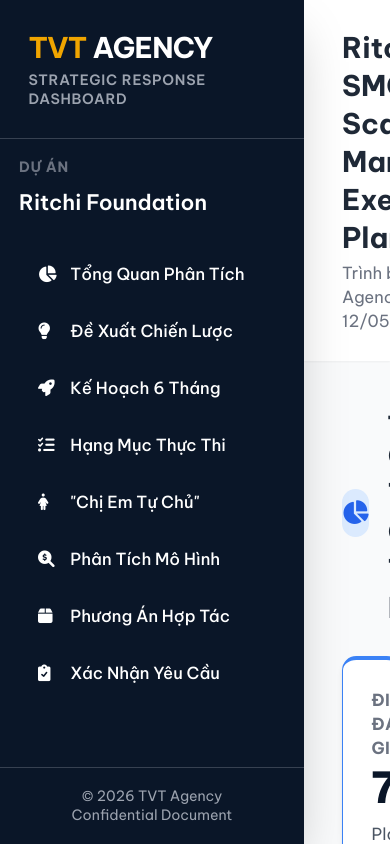
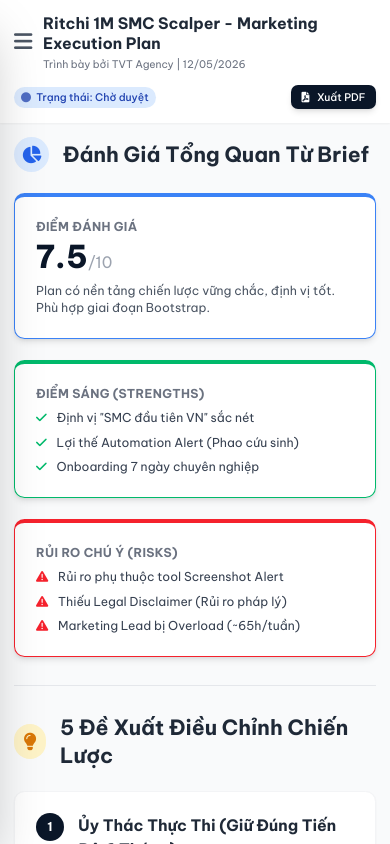
Before and after one commit to mrtony2025/phunulamchuai, a plain HTML site: page TVT_Agency_Response_Dashboard.html in a window 390 px wide. Drawn offline with nearby package versions, Linux system fonts and the light colour scheme.

Commit message:
Optimize mobile UI for TVT Agency Response Dashboard

```diff
--- a/TVT_Agency_Response_Dashboard.html
+++ b/TVT_Agency_Response_Dashboard.html
@@ -33,8 +33,10 @@
         }
     </script>
     <style>
-        /* Tăng kích thước font chữ gốc để tối ưu hiển thị khi trình chiếu/màn hình lớn */
-        html { font-size: 19px; }
+        /* Tối ưu kích thước font chữ trên các thiết bị */
+        @media (min-width: 1024px) { html { font-size: 19px; } }
+        @media (min-width: 768px) and (max-width: 1023px) { html { font-size: 16px; } }
+        @media (max-width: 767px) { html { font-size: 14px; } }
 
         body { font-family: 'Be Vietnam Pro', sans-serif; background-color: #f1f5f9; color: #334155; }
         .glass-panel { background: rgba(255, 255, 255, 0.95); backdrop-filter: blur(10px); border: 1px solid rgba(255, 255, 255, 0.2); box-shadow: 0 4px 6px -1px rgba(0, 0, 0, 0.1), 0 2px 4px -1px rgba(0, 0, 0, 0.06); }
@@ -43,10 +45,13 @@
         .nav-link:hover, .nav-link.active { color: #f0a500; border-left: 4px solid #f0a500; background-color: rgba(240, 165, 0, 0.1); }
     </style>
 </head>
-<body class="antialiased flex h-screen overflow-hidden">
+<body class="antialiased flex h-screen overflow-hidden relative">
+
+    <!-- Mobile Overlay -->
+    <div id="sidebar-overlay" class="fixed inset-0 bg-gray-900 bg-opacity-50 z-30 hidden md:hidden transition-opacity"></div>
 
     <!-- Sidebar Navigation -->
-    <aside class="w-64 bg-brand-navy text-white flex flex-col shadow-2xl z-20">
+    <aside id="sidebar" class="w-64 bg-brand-navy text-white flex flex-col shadow-2xl z-40 fixed inset-y-0 left-0 transform -translate-x-full md:relative md:translate-x-0 transition duration-200 ease-in-out h-full">
         <div class="p-6 border-b border-gray-700">
             <h1 class="text-2xl font-bold text-brand-gold tracking-tight">TVT <span class="text-white">AGENCY</span></h1>
             <p class="text-xs text-gray-400 mt-1 uppercase tracking-wider font-semibold">Strategic Response Dashboard</p>
@@ -77,22 +82,27 @@
     <main class="flex-1 overflow-y-auto bg-gray-50 scroll-smooth pb-20">
 
         <!-- Header -->
-        <header class="bg-white shadow-sm sticky top-0 z-10 px-8 py-6 flex justify-between items-center">
-            <div>
-                <h2 class="text-2xl font-bold text-gray-800">Ritchi 1M SMC Scalper - Marketing Execution Plan</h2>
-                <p class="text-sm text-gray-500 mt-1">Trình bày bởi TVT Agency | 12/05/2026</p>
+        <header class="bg-white shadow-sm sticky top-0 z-20 px-4 md:px-8 py-4 md:py-6 flex flex-col md:flex-row justify-between items-start md:items-center gap-4 md:gap-0">
+            <div class="flex items-center justify-between w-full md:w-auto">
+                <button id="mobile-menu-btn" class="md:hidden text-gray-600 hover:text-gray-900 focus:outline-none mr-3">
+                    <i class="fas fa-bars text-2xl"></i>
+                </button>
+                <div>
+                    <h2 class="text-lg md:text-2xl font-bold text-gray-800 leading-tight">Ritchi 1M SMC Scalper - Marketing Execution Plan</h2>
+                    <p class="text-xs md:text-sm text-gray-500 mt-1">Trình bày bởi TVT Agency | 12/05/2026</p>
+                </div>
             </div>
-            <div class="flex items-center space-x-4">
-                <span class="inline-flex items-center px-3 py-1 rounded-full text-sm font-medium bg-blue-100 text-blue-800">
-                    <i class="fas fa-circle text-xs mr-2 animate-pulse"></i> Trạng thái: Chờ duyệt
+            <div class="flex items-center space-x-2 md:space-x-4 w-full md:w-auto justify-between md:justify-end">
+                <span class="inline-flex items-center px-2 py-1 md:px-3 md:py-1 rounded-full text-xs md:text-sm font-medium bg-blue-100 text-blue-800 whitespace-nowrap">
+                    <i class="fas fa-circle text-[10px] mr-1.5 animate-pulse"></i> Trạng thái: Chờ duyệt
                 </span>
-                <button class="bg-brand-navy hover:bg-blue-900 text-white px-4 py-2 rounded-lg text-sm font-medium transition shadow-md">
-                    <i class="fas fa-file-pdf mr-2"></i> Xuất PDF
+                <button class="bg-brand-navy hover:bg-blue-900 text-white px-3 py-1.5 md:px-4 md:py-2 rounded-lg text-xs md:text-sm font-medium transition shadow-md whitespace-nowrap">
+                    <i class="fas fa-file-pdf mr-1.5"></i> Xuất PDF
                 </button>
             </div>
         </header>
 
-        <div class="p-8 max-w-7xl mx-auto space-y-12">
+        <div class="p-4 md:p-8 max-w-7xl mx-auto space-y-8 md:space-y-12">
 
             <!-- 1. OVERVIEW SECTION -->
             <section id="overview" class="scroll-mt-24">
@@ -628,7 +638,7 @@
             </section>
 
             <!-- 8. FINAL CTA SECTION (LINKS TO FUNNELS) -->
-            <section id="funnel-links" class="mt-12 mb-8 bg-gradient-to-r from-brand-navy to-brand-dark p-10 rounded-3xl shadow-xl text-center relative overflow-hidden">
+            <section id="funnel-links" class="mt-12 mb-8 bg-gradient-to-r from-brand-navy to-brand-dark p-6 md:p-10 rounded-3xl shadow-xl text-center relative overflow-hidden">
                 <div class="absolute inset-0 opacity-20" style="background-image: radial-gradient(circle at center, #ffffff 1px, transparent 1px); background-size: 20px 20px;"></div>
                 <div class="relative z-10">
                     <h3 class="text-3xl font-bold text-white mb-4">Sẵn Sàng Triển Khai Thực Tế?</h3>
@@ -823,6 +833,29 @@
                 }
             });
         });
+
+        // Mobile Menu Toggle
+        const btn = document.getElementById('mobile-menu-btn');
+        const sidebar = document.getElementById('sidebar');
+        const overlay = document.getElementById('sidebar-overlay');
+        const navLinks = document.querySelectorAll('.nav-link');
+
+        function toggleMenu() {
+            sidebar.classList.toggle('-translate-x-full');
+            overlay.classList.toggle('hidden');
+        }
+
+        if(btn) btn.addEventListener('click', toggleMenu);
+        if(overlay) overlay.addEventListener('click', toggleMenu);
+
+        // Close menu when clicking a nav link on mobile
+        navLinks.forEach(link => {
+            link.addEventListener('click', () => {
+                if (window.innerWidth < 768) {
+                    toggleMenu();
+                }
+            });
+        });
     </script>
 </body>
 </html>
```
